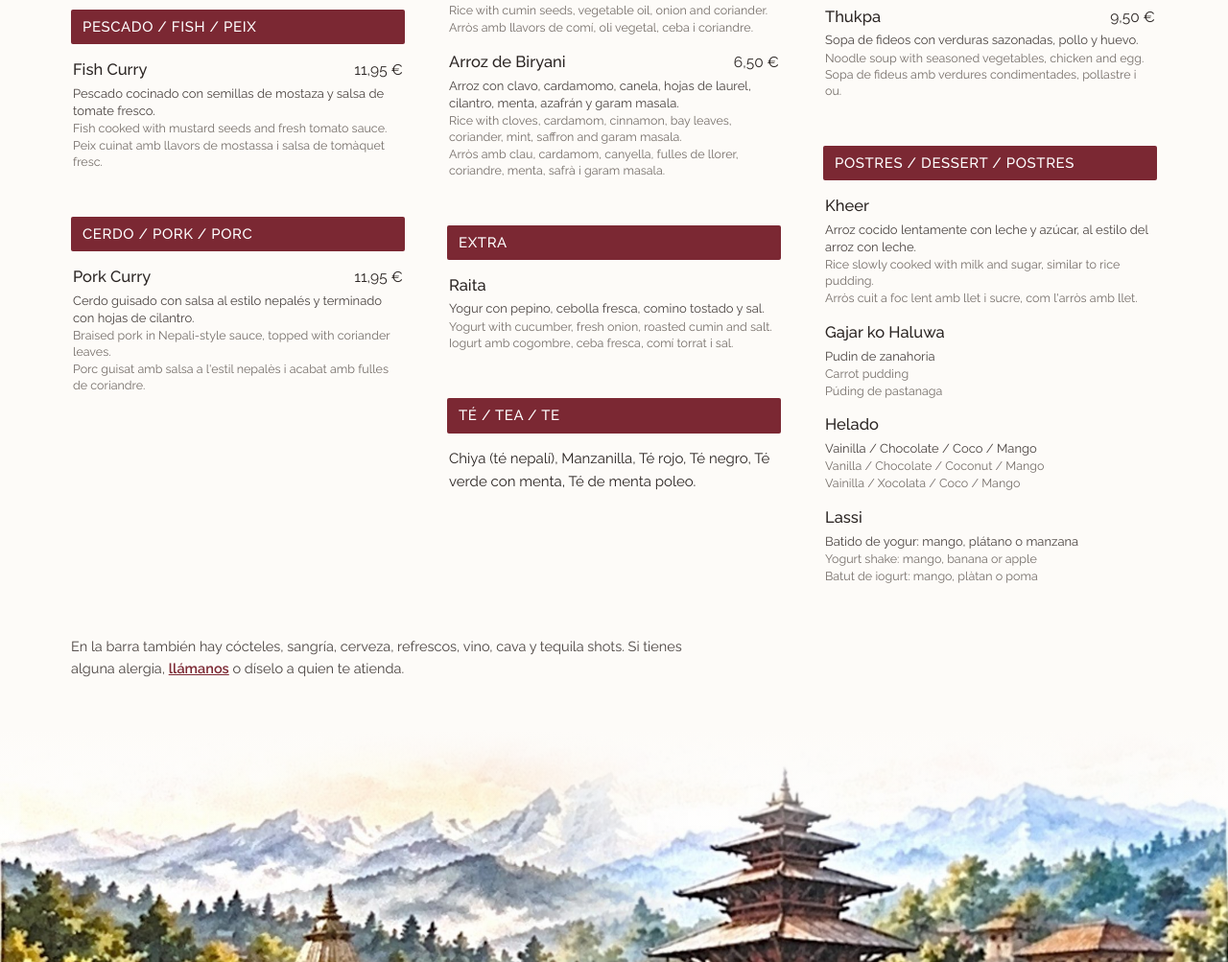
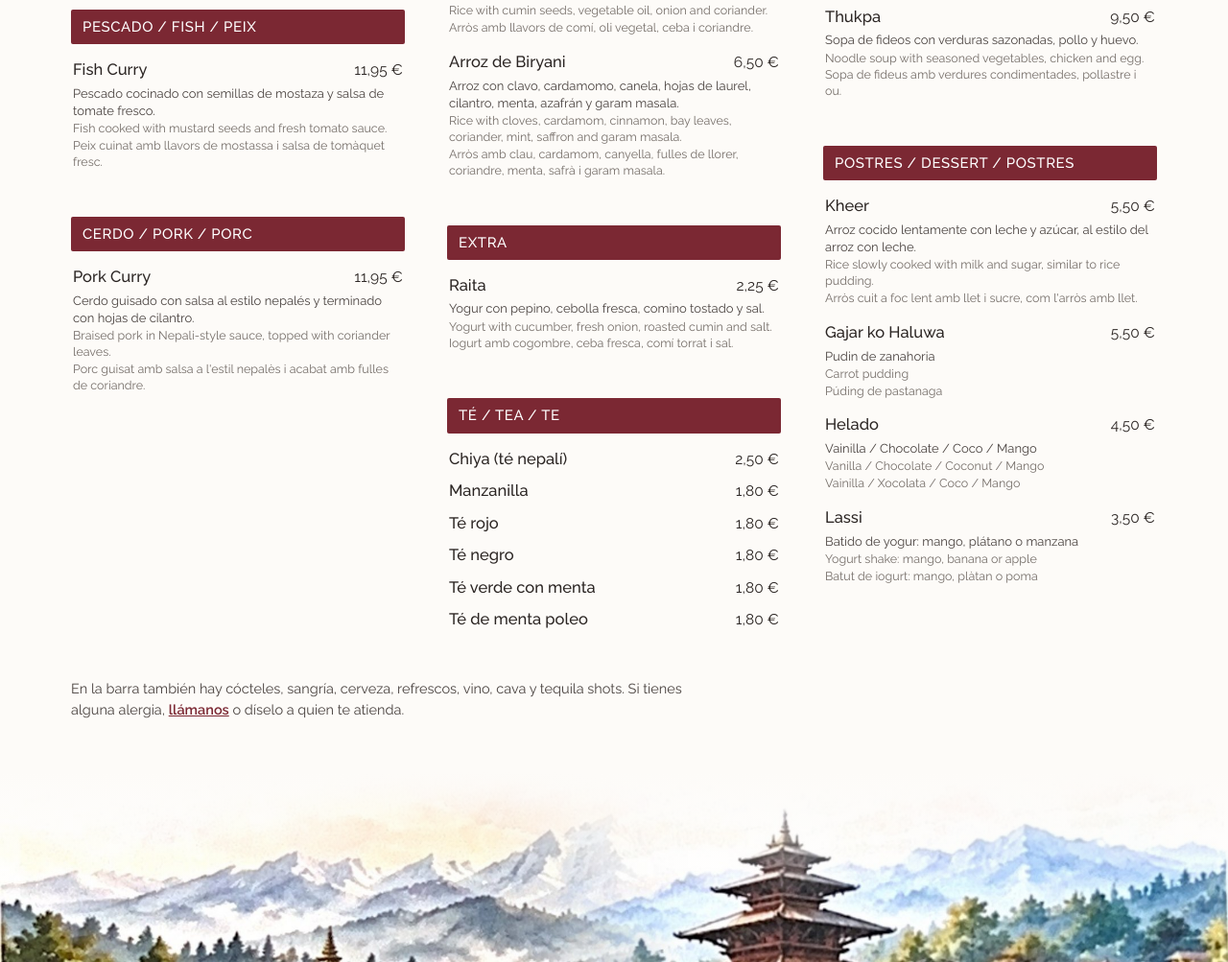
Before and after one commit to Gatsbys-stocks/tapas-np-wed, a website: page docs/index.html in a window 1280 px wide. Shown: the part 4067-5070 px from the top of the page at 96% size. Drawn offline with Linux system fonts and the light colour scheme.

Commit message:
Add files via upload

```diff
--- a/docs/index.html
+++ b/docs/index.html
@@ -349,7 +349,7 @@
         <h3 class="barra">Extra</h3>
         <ul class="platos">
         <li>
-          <div class="plato-fila"><span class="plato-nombre">Raita</span><span class="plato-precio"></span></div>
+          <div class="plato-fila"><span class="plato-nombre">Raita</span><span class="plato-precio">2,25 €</span></div>
           <p class="d-es">Yogur con pepino, cebolla fresca, comino tostado y sal.</p>
           <p class="d-otros" lang="en">Yogurt with cucumber, fresh onion, roasted cumin and salt.</p>
           <p class="d-otros" lang="ca">Iogurt amb cogombre, ceba fresca, comí torrat i sal.</p>
@@ -358,7 +358,14 @@
       </div>
       <div class="bloque">
         <h3 class="barra">Té / Tea / Te</h3>
-        <p class="lista-te">Chiya (té nepalí), Manzanilla, Té rojo, Té negro, Té verde con menta, Té de menta poleo.</p>
+        <ul class="platos compacta">
+          <li><div class="plato-fila"><span class="plato-nombre">Chiya (té nepalí)</span><span class="plato-precio">2,50 €</span></div></li>
+          <li><div class="plato-fila"><span class="plato-nombre">Manzanilla</span><span class="plato-precio">1,80 €</span></div></li>
+          <li><div class="plato-fila"><span class="plato-nombre">Té rojo</span><span class="plato-precio">1,80 €</span></div></li>
+          <li><div class="plato-fila"><span class="plato-nombre">Té negro</span><span class="plato-precio">1,80 €</span></div></li>
+          <li><div class="plato-fila"><span class="plato-nombre">Té verde con menta</span><span class="plato-precio">1,80 €</span></div></li>
+          <li><div class="plato-fila"><span class="plato-nombre">Té de menta poleo</span><span class="plato-precio">1,80 €</span></div></li>
+        </ul>
       </div>
     </div>
     <div class="carta-columna">
@@ -451,25 +458,25 @@
         <h3 class="barra">Postres / Dessert / Postres</h3>
         <ul class="platos">
         <li>
-          <div class="plato-fila"><span class="plato-nombre">Kheer</span><span class="plato-precio"></span></div>
+          <div class="plato-fila"><span class="plato-nombre">Kheer</span><span class="plato-precio">5,50 €</span></div>
           <p class="d-es">Arroz cocido lentamente con leche y azúcar, al estilo del arroz con leche.</p>
           <p class="d-otros" lang="en">Rice slowly cooked with milk and sugar, similar to rice pudding.</p>
           <p class="d-otros" lang="ca">Arròs cuit a foc lent amb llet i sucre, com l&#x27;arròs amb llet.</p>
         </li>
         <li>
-          <div class="plato-fila"><span class="plato-nombre">Gajar ko Haluwa</span><span class="plato-precio"></span></div>
+          <div class="plato-fila"><span class="plato-nombre">Gajar ko Haluwa</span><span class="plato-precio">5,50 €</span></div>
           <p class="d-es">Pudin de zanahoria</p>
           <p class="d-otros" lang="en">Carrot pudding</p>
           <p class="d-otros" lang="ca">Púding de pastanaga</p>
         </li>
         <li>
-          <div class="plato-fila"><span class="plato-nombre">Helado</span><span class="plato-precio"></span></div>
+          <div class="plato-fila"><span class="plato-nombre">Helado</span><span class="plato-precio">4,50 €</span></div>
           <p class="d-es">Vainilla / Chocolate / Coco / Mango</p>
           <p class="d-otros" lang="en">Vanilla / Chocolate / Coconut / Mango</p>
           <p class="d-otros" lang="ca">Vainilla / Xocolata / Coco / Mango</p>
         </li>
         <li>
-          <div class="plato-fila"><span class="plato-nombre">Lassi</span><span class="plato-precio"></span></div>
+          <div class="plato-fila"><span class="plato-nombre">Lassi</span><span class="plato-precio">3,50 €</span></div>
           <p class="d-es">Batido de yogur: mango, plátano o manzana</p>
           <p class="d-otros" lang="en">Yogurt shake: mango, banana or apple</p>
           <p class="d-otros" lang="ca">Batut de iogurt: mango, plàtan o poma</p>
```
Also changed, not shown: public/index.html (+13 -6 lines).
